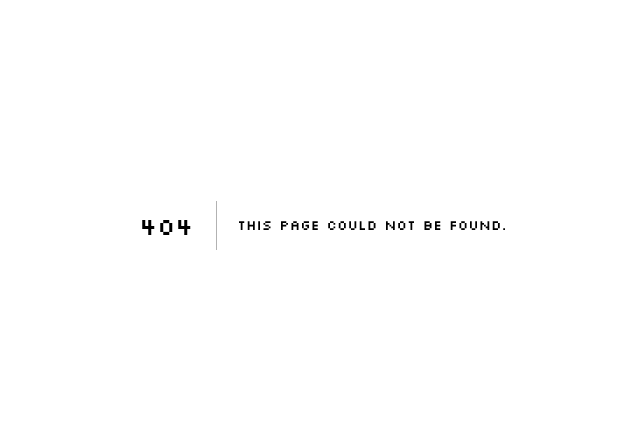
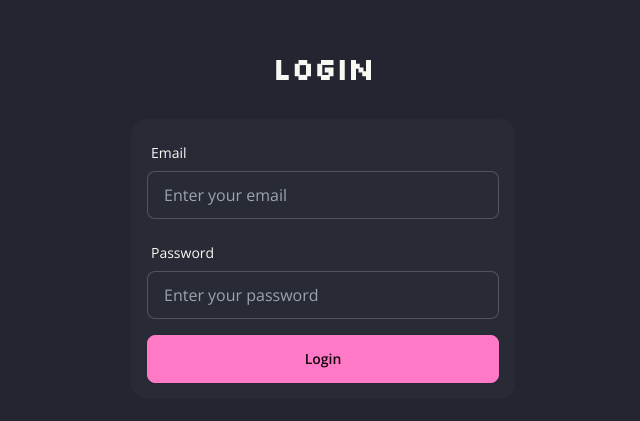
Before and after one commit to mika-em/CryptsXCreatures, a Next.js app in the folder cxc_app/: page /login in a window 1280 px wide. Before the commit this address had no page. Shown: the part 175-596 px from the top of the page, without its empty margins (317-957 px from the left). Built offline with nearby package versions, Linux system fonts and the light colour scheme.

Commit message:
add login page

```diff
--- a/cxc_app/package.json
+++ b/cxc_app/package.json
@@ -4,7 +4,7 @@
   "private": true,
   "type": "module",
   "scripts": {
-    "dev": "next dev",
+    "dev": "next dev --hostname 127.0.0.1 --port 5500",
     "build": "next build",
     "start": "next start",
     "lint": "next lint",
--- a/cxc_app/src/app/constants/api.js
+++ b/cxc_app/src/app/constants/api.js
@@ -1,3 +1,3 @@
-const API = "https://cheryl-lau.com/cxc/api";
+const API = 'https://cheryl-lau.com/cxc/api';
 
 export default API;
--- a/cxc_app/src/app/globals.css
+++ b/cxc_app/src/app/globals.css
@@ -35,3 +35,7 @@ h6 {
     0 0 5px rgba(255, 255, 255, 0.1),
     0 0 10px rgba(255, 255, 255, 0.1);
 }
+
+input {
+  color: white;
+}
--- /dev/null
+++ b/cxc_app/src/app/login/page.js
@@ -0,0 +1,72 @@
+'use client';
+
+import { useRouter } from 'next/navigation';
+import { login } from '../utils/auth';
+import Typewriter from '../components/typewriter';
+import { useState } from 'react';
+
+export default function LoginPage() {
+  const router = useRouter();
+  const [err, setErr] = useState(null);
+
+  async function handleSubmit(e) {
+    e.preventDefault();
+
+    const formData = new FormData(e.currentTarget);
+    const email = formData.get('email');
+    const password = formData.get('password');
+
+    try {
+      await login({ email, password });
+      router.push('/');
+    } catch (err) {
+      setErr(err.message || 'Something went wrong');
+    }
+  }
+
+  return (
+    <div className="flex flex-col items-center justify-center min-h-screen bg-base-200 p-8">
+      <h2 className="text-3xl font-bold mb-4 bg-clip-text text-transparent bg-base-content items-center pb-4">
+        {''}
+        <Typewriter text="login" delay={100} />
+      </h2>
+      <form
+        onSubmit={handleSubmit}
+        className="card w-full max-w-sm bg-base-100 p-4"
+      >
+        {err && (
+          <div className="alert alert-error mb-4">
+            <span>{err}</span>
+          </div>
+        )}
+        <div className="form-control mb-4">
+          <label className="label">
+            <span className="label-text">Email</span>
+          </label>
+          <input
+            type="email"
+            name="email"
+            placeholder="Enter your email"
+            className="input input-bordered"
+            required
+          />
+        </div>
+        <div className="form-control mb-4">
+          <label className="label">
+            <span className="label-text">Password</span>
+          </label>
+          <input
+            type="password"
+            name="password"
+            placeholder="Enter your password"
+            className="input input-bordered"
+            required
+          />
+        </div>
+        <button type="submit" className="btn btn-primary w-full">
+          Login
+        </button>
+      </form>
+    </div>
+  );
+}
--- /dev/null
+++ b/cxc_app/src/app/utils/auth.js
@@ -0,0 +1,16 @@
+import API from '../constants/api';
+
+export async function login({ email, password }) {
+  const res = await fetch(`${API}/login`, {
+    method: 'POST',
+    headers: {
+      'Content-Type': 'application/json',
+    },
+    body: JSON.stringify({ email, password }),
+    credentials: 'include',
+  });
+
+  if (!res.ok) {
+    throw new Error('Login failed');
+  }
+}
```
